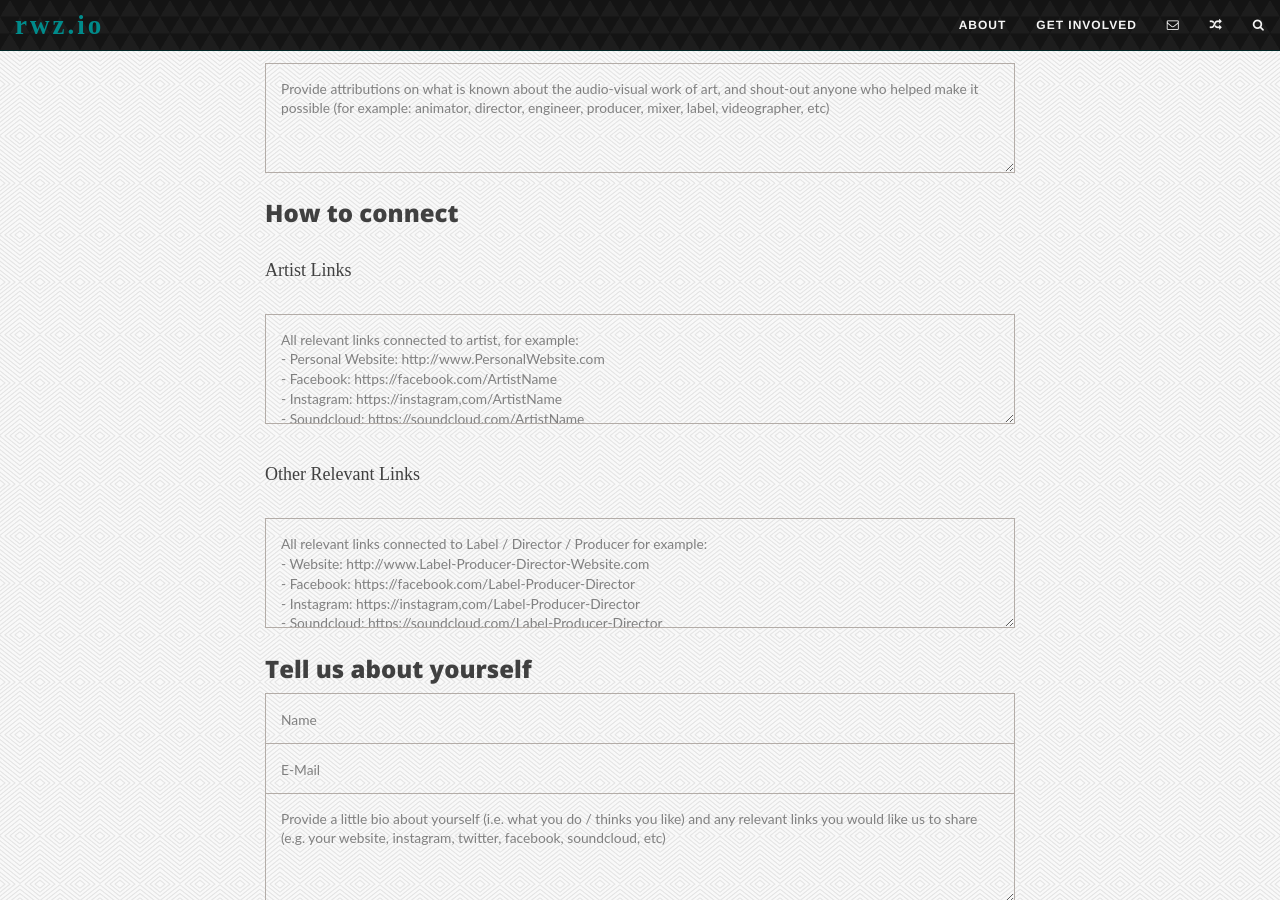
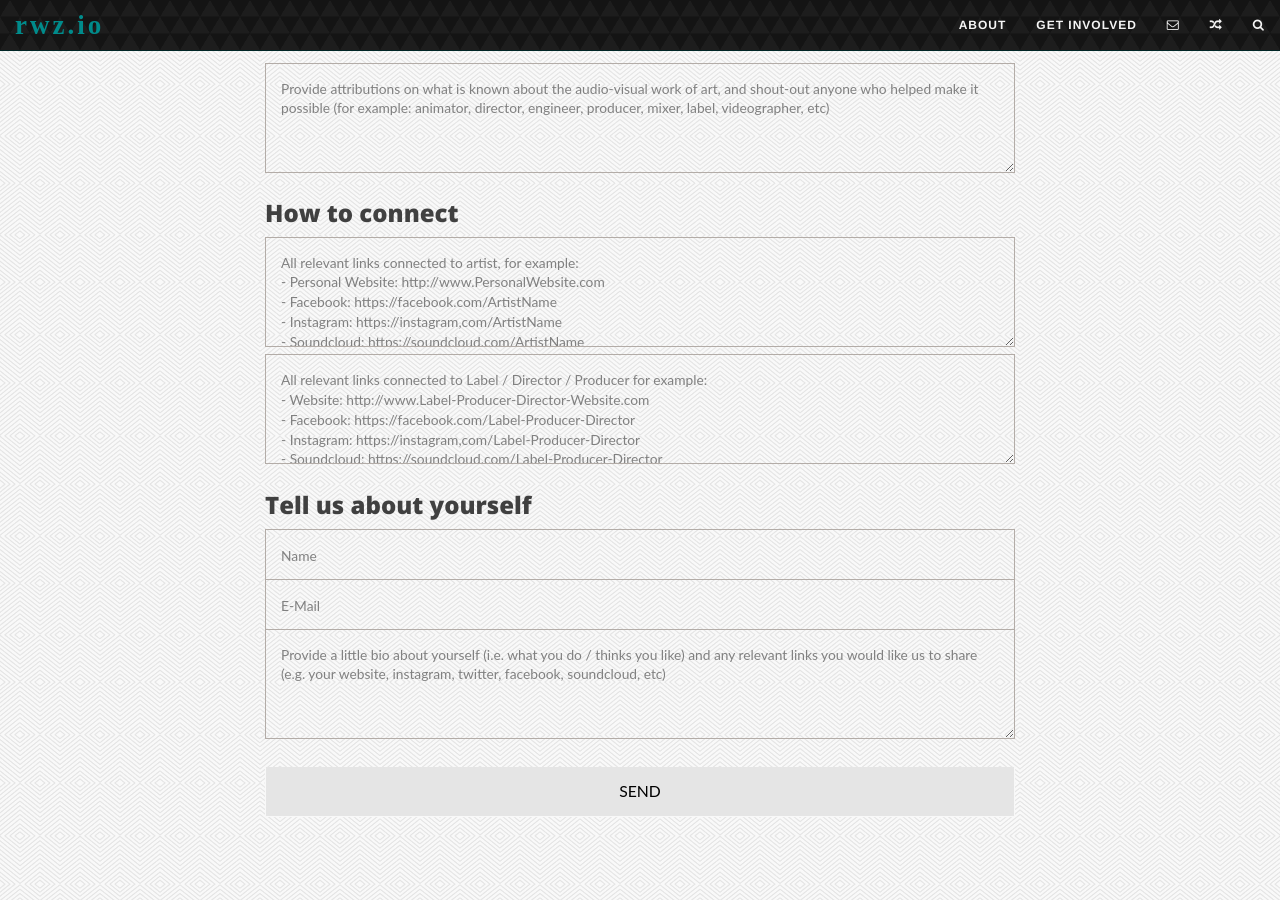
Before and after one commit to rhymeswithzion/rwz-test, a Jekyll site: the page built from submissions.md, in a window 1280 px wide and 900 px high, scrolled down 1318 px. Built offline with Jekyll 4.4.1, drawn with Linux system fonts in a browser that asks for light colours; some web fonts are replaced.

Commit message:
Update submissions.md

```diff
--- a/submissions.md
+++ b/submissions.md
@@ -36,7 +36,6 @@ Rhymes with Zion is always striving for the best audio-visual works of art to fi
   <textarea id="message" type="text" placeholder="Provide attributions on what is known about the audio-visual work of art, and shout-out anyone who helped make it possible (for example: animator, director, engineer, producer, mixer, label, videographer, etc)" name="j. attribution"></textarea>
   <br>
   <h3>How to connect</h3>
-  <p>Artist Links</p>
        <textarea id="Artist-Links" type="text" placeholder="All relevant links connected to artist, for example:
 - Personal Website: http://www.PersonalWebsite.com
 - Facebook: https://facebook.com/ArtistName
@@ -45,7 +44,7 @@ Rhymes with Zion is always striving for the best audio-visual works of art to fi
 - Twitter: https://twitter.com/ArtistName
 - Youtube: https://www.youtube.com/channel/artistchannel
 " name="k. artist links"></textarea>
-<p>Other Relevant Links</p>
+
   <textarea id="Other-Links" type="text" placeholder="All relevant links connected to Label / Director / Producer for example:
 - Website: http://www.Label-Producer-Director-Website.com
 - Facebook: https://facebook.com/Label-Producer-Director
```
